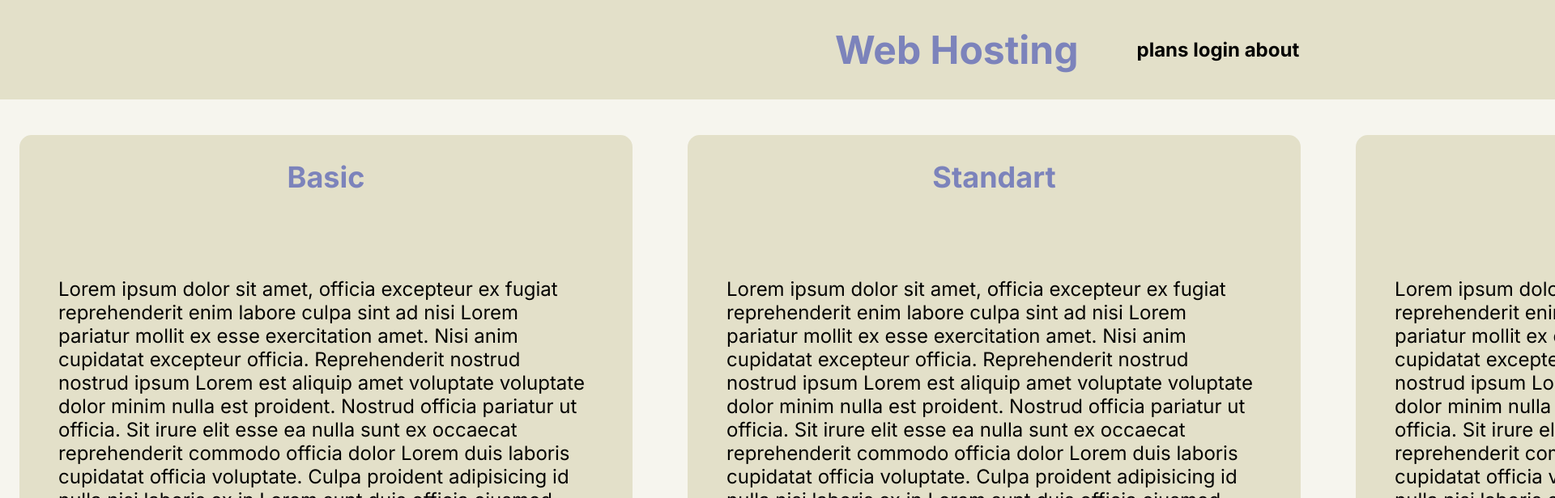
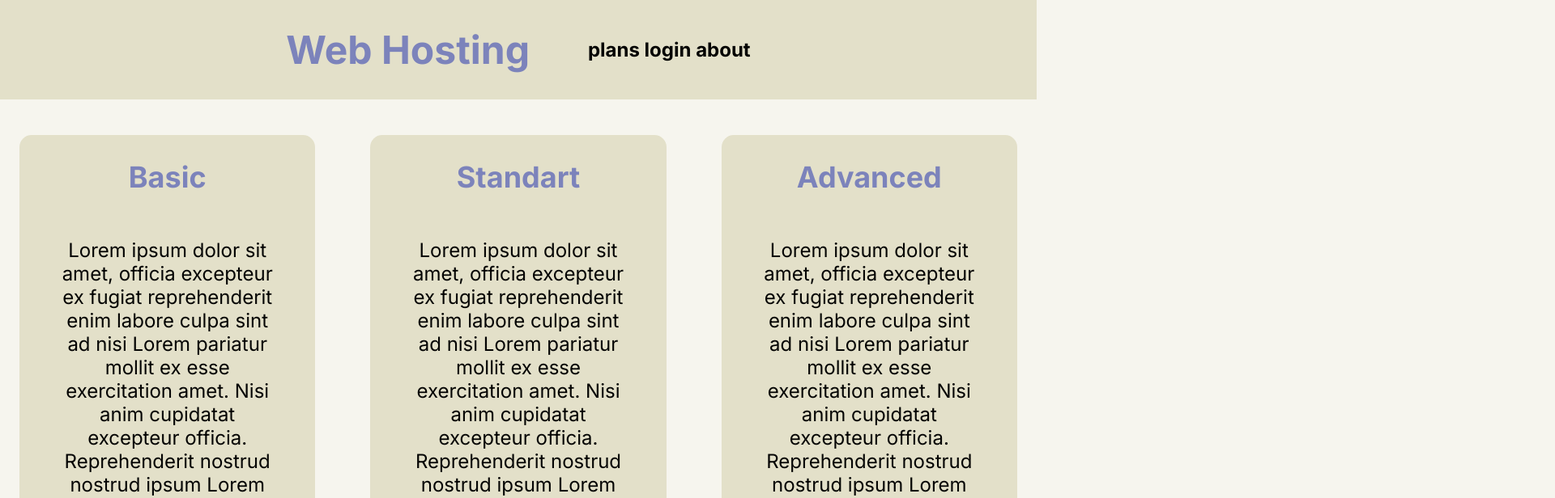
Before and after one commit to kimpors/aligns, a Next.js app: page / in a window 1280 px wide. Shown: the top 616 px of the page at 81% size, 1920 px wide, since content can reach past the window. Built offline with nearby package versions, Linux system fonts and the light colour scheme.

Commit message:
Add cards to home page
also add 12 column grid thats help with layout

```diff
--- /dev/null
+++ b/src/app/Home.module.css
@@ -0,0 +1,14 @@
+.item1
+{
+  grid-area: 2 / 1 / 2 / 5;
+}
+
+.item2
+{
+  grid-area: 2 / 5 / 2 / 9;
+}
+
+.item3
+{
+  grid-area: 2 / 9 / 2 / 13;
+}
--- a/src/app/about/About.module.css
+++ b/src/app/about/About.module.css
@@ -3,7 +3,7 @@
   display: flex;
   flex-direction: column;
 
-  grid-column: col-start 4 / 10;
+  grid-column: 3 / 10;
   grid-row: 2;
 
   justify-content: center;
--- a/src/app/components/Card.module.css
+++ b/src/app/components/Card.module.css
@@ -1,18 +1,14 @@
 .card
 {
-  background-color: var(--second);
-  width: 50ch;
-  border-radius: 15px;
-
-  margin: 1rem;
-
-  /* grid-column: col-start 2 / 4; */
-  grid-row: 2;
-
   display: flex;
   flex-direction: column;
   justify-content: center;
   align-items: center;
+
+  background-color: var(--second);
+  border-radius: 15px;
+
+  margin: 1rem;
 }
 
 .card > h2
@@ -22,7 +18,11 @@
 
 .card > p
 {
-  padding: 2rem;
+  padding-inline: 2rem;
+  /* width: 50ch; */
+  flex-wrap: wrap;
+  /* text-wrap: wrap; */
+  text-align: center;
 }
 
 .card > a
--- a/src/app/components/Card.tsx
+++ b/src/app/components/Card.tsx
@@ -3,15 +3,18 @@ import styles from './Card.module.css';
 
 interface Props
 {
+  className?: string;
   title: string;
   description: string;
   link: string;
 }
 
-const Card = ( { title, description, link }: Props) =>
+const Card = ( { className, title, description, link }: Props) =>
 {
+  const card = `${ styles.card } + ${ className || ""}`;
+
   return (
-    <section className={ styles.card }>
+    <section className={ card }>
       <h2>{ title }</h2>
       <p>{ description }</p>
       <Link href={ link }>more</Link>
--- a/src/app/components/Footer.module.css
+++ b/src/app/components/Footer.module.css
@@ -4,8 +4,7 @@
   background-color: var(--prime);
   font-weight: bold;
 
-  grid-column: col-start 1 / 13;
-  grid-row: 3;
+  grid-area: -1 / 1 / -1 / -1;
 
   display: flex;
   flex-direction: column;
--- a/src/app/components/Header.module.css
+++ b/src/app/components/Header.module.css
@@ -3,8 +3,7 @@
   color: var(--text);
   background-color: var(--second);
 
-  grid-column: col-start 1 / 13;
-  grid-row: 1;
+  grid-area: 1 / 1 / 1 / -1;
 
   display: flex;
   justify-content: center;
--- a/src/app/globals.css
+++ b/src/app/globals.css
@@ -33,8 +33,8 @@ body
 body
 {
   display: grid;
-  grid-template-columns: repeat(12, [col-start] 1fr);
-  grid-template-rows: repeat(3, [col-start] 1fr);
+  grid-template-columns: repeat(12, 1fr);
+  grid-template-rows: repeat(3, 1fr);
   gap: 20px;
 
   color: var(--text);
--- a/src/app/page.tsx
+++ b/src/app/page.tsx
@@ -3,6 +3,8 @@ import Link from 'next/link';
 import Header from './components/Header';
 import Card from './components/Card';
 import Footer from './components/Footer';
+
+import styles from './Home.module.css';
 
 
 const links = [ "/plans", "/login", "/about" ];
@@ -15,9 +17,9 @@ function Home()
       <Header links={ links }>
         Web Hosting
       </Header>
-      <Card title="Basic" description={ description } link="/plans" />
-      <Card title="Standart" description={ description } link="/plans" />
-      <Card title="Advanced" description={ description } link="/plans" />
+      <Card className={ styles.item1} title="Basic" description={ description } link="/plans" />
+      <Card className={ styles.item2 } title="Standart" description={ description } link="/plans" />
+      <Card className={ styles.item3 } title="Advanced" description={ description } link="/plans" />
       <Footer />
     </>
   )
```
